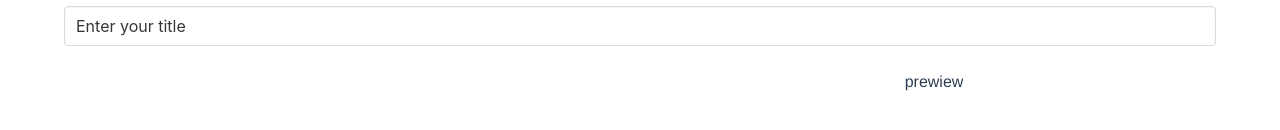
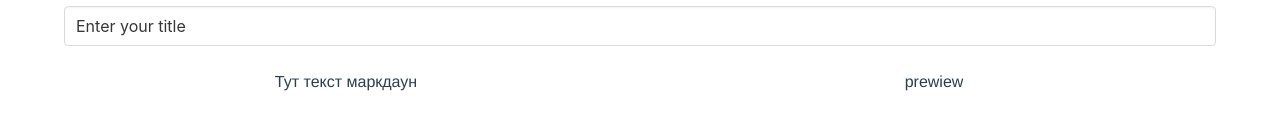
Before and after one commit to andreichirkov/vue3-webpack-composition-tests, a Vue app: page /post/new in a window 1280 px wide. Shown: the part 186-316 px from the top of the page. Built offline with nearby package versions, Linux system fonts and the light colour scheme.

Commit message:
Types for HTML els

```diff
--- a/src/components/PostWriter.vue
+++ b/src/components/PostWriter.vue
@@ -32,11 +32,15 @@ export default defineComponent ({
   },
   setup(props) {
     const title = ref(props.post.title)
-    const content = ref('')
-    const contentEditable = ref(null)
+    const content = ref('Тут текст маркдаун')
+    const contentEditable = ref<HTMLDivElement | null>(null)
 
     onMounted(() => {
-      console.log(typeof contentEditable.value)
+      if (!contentEditable.value) {
+        throw Error('It never happen')
+      }
+
+      contentEditable.value.textContent = content.value
     })
 
     return {
```
